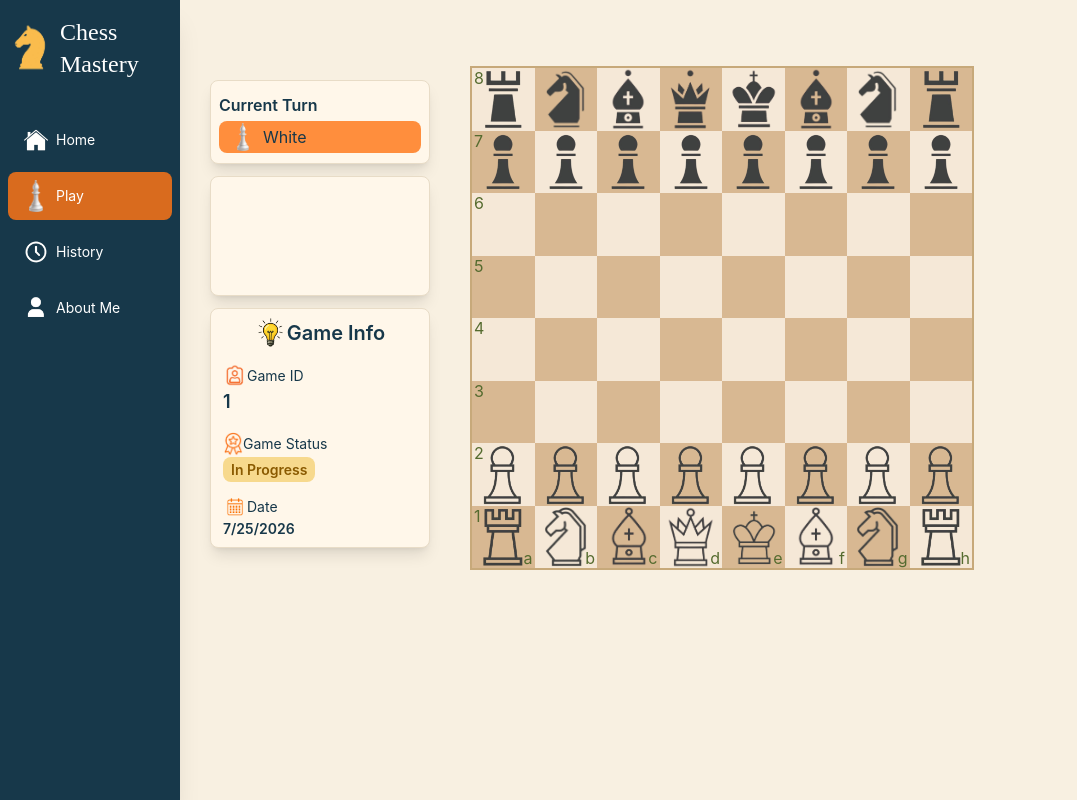
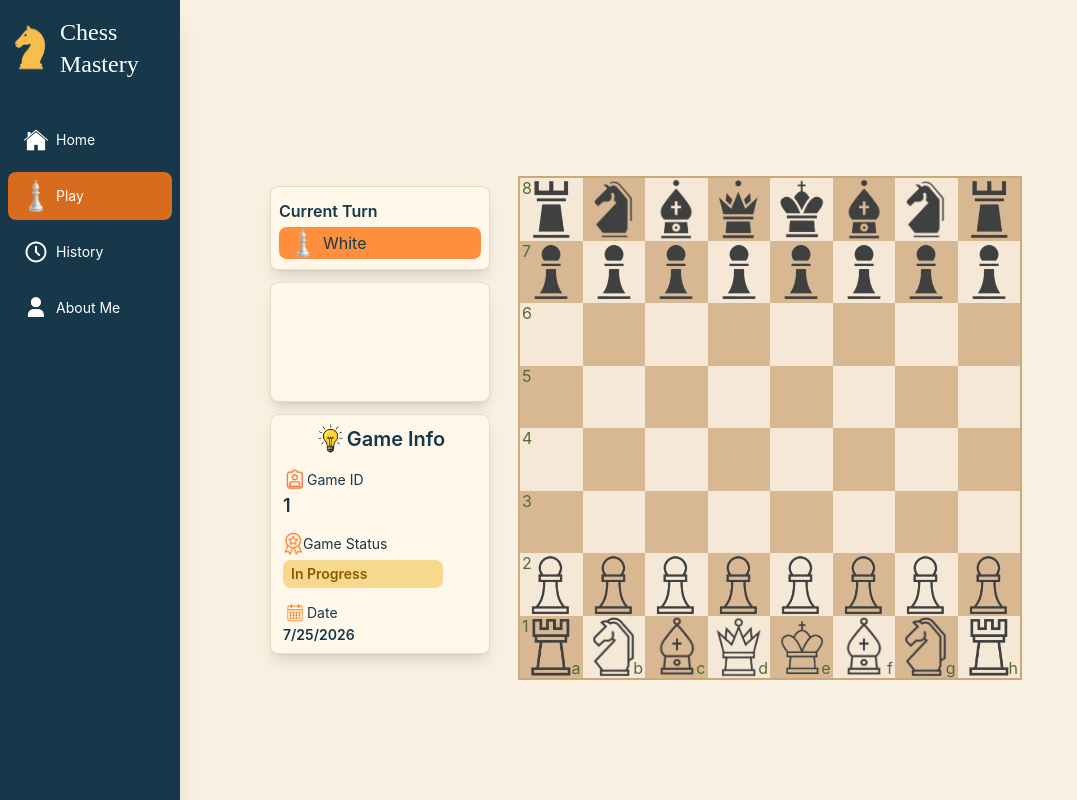
Before and after one commit to rameenali19/Chess-Game, a React (Vite) app: page /game/1 in a window 1280 px wide. Shown: the whole page, without its empty margins (0-1077 px from the left). Built offline with nearby package versions, Linux system fonts and the light colour scheme; no server answers.

Commit message:
Design changes

```diff
--- a/src/Components/GamePageInfo.jsx
+++ b/src/Components/GamePageInfo.jsx
@@ -3,13 +3,14 @@ function Info({ turn, checkMate, staleMate, id }) {
   const src = turn === "White" ? "/white-piece-navbar.png" : "/blue-chess-piece.png";
 
   return (
-    <div className=" w-60 px-5  mt-10 flex flex-col items-center justify-center gap-3">
+    <div className=" w-60 flex flex-col items-center justify-center gap-3 mt-10">
 
       <div className=" bg-[#FFF7EA] shadow-lg border border-[#E8DCC7]
         px-2 h-21 w-55 flex flex-col py-3 rounded-lg font-inter text-[#17384A]">
         <div>
           <h1 className="font-semibold ">Current Turn</h1>
-          <div className="h-8 w-full bg-[#ff8e3d] rounded-lg px-2 py-1 flex items-center mt-1 ">
+          <div className="h-8 w-full bg-[#ff8e3d] rounded-lg px-2 py-1 flex items-center mt-1
+           hover:scale-105 duration-150 ">
             <img src={src} alt="piece image " className="w-8 h-7 mr-1 object-contain" />
             {turn}
           </div>
@@ -42,10 +43,10 @@ function Info({ turn, checkMate, staleMate, id }) {
             <img src="/game-status.png" alt="id image" className="w-5 h-6"></img>
             Game Status
           </div>
-          <span className={` h-7 w-40 rounded-lg font-semibold py-1 px-2
+          <div className={` h-7 w-40 rounded-lg font-semibold py-1 px-2 hover:scale-105 duration-150
           ${checkMate || staleMate ? "bg-[#D9E8C8] text-[#3F6B2A]"
               : "bg-[#F7D98D] text-[#8A5A00]"
-            }`}>{checkMate || staleMate ? "Completed" : "In Progress"}</span>
+            }`}>{checkMate || staleMate ? "Completed" : "In Progress"}</div>
         </div>
 
         <div>
--- a/src/Components/HistoryButton.jsx
+++ b/src/Components/HistoryButton.jsx
@@ -30,7 +30,7 @@ function HistoryButton({ game, deleteGame }) {
         </button>
         <button className={`w-36 px-4 py-3 rounded-xl  hover:cursor-pointer
       ${game.game_state === "unfinished" ? "bg-[#2b6381] text-white"
-            : "ring-[#2b6381] ring-2 text-[#2b6381] bg-white"
+            : "ring-[#2b6381] ring-2 text-[#2b6381] "
           }`
         } onClick={() => {
           navigate(`/game/${game.id}`)
--- a/src/Pages/GamePage.jsx
+++ b/src/Pages/GamePage.jsx
@@ -12,11 +12,11 @@ function GamePage() {
   const { id } = useParams();
 
   return (
-    <div className="bg-[rgb(248,240,225)] min-h-screen ">
+    <div className="bg-[rgb(248,240,225)] min-h-screen flex justify-around">
 
       <NavBar />
 
-      <main className="ml-40 p-10 flex gap-8 ">
+      <main className=" flex gap-5 items-center">
 
         <Info
           turn={turn}
```
